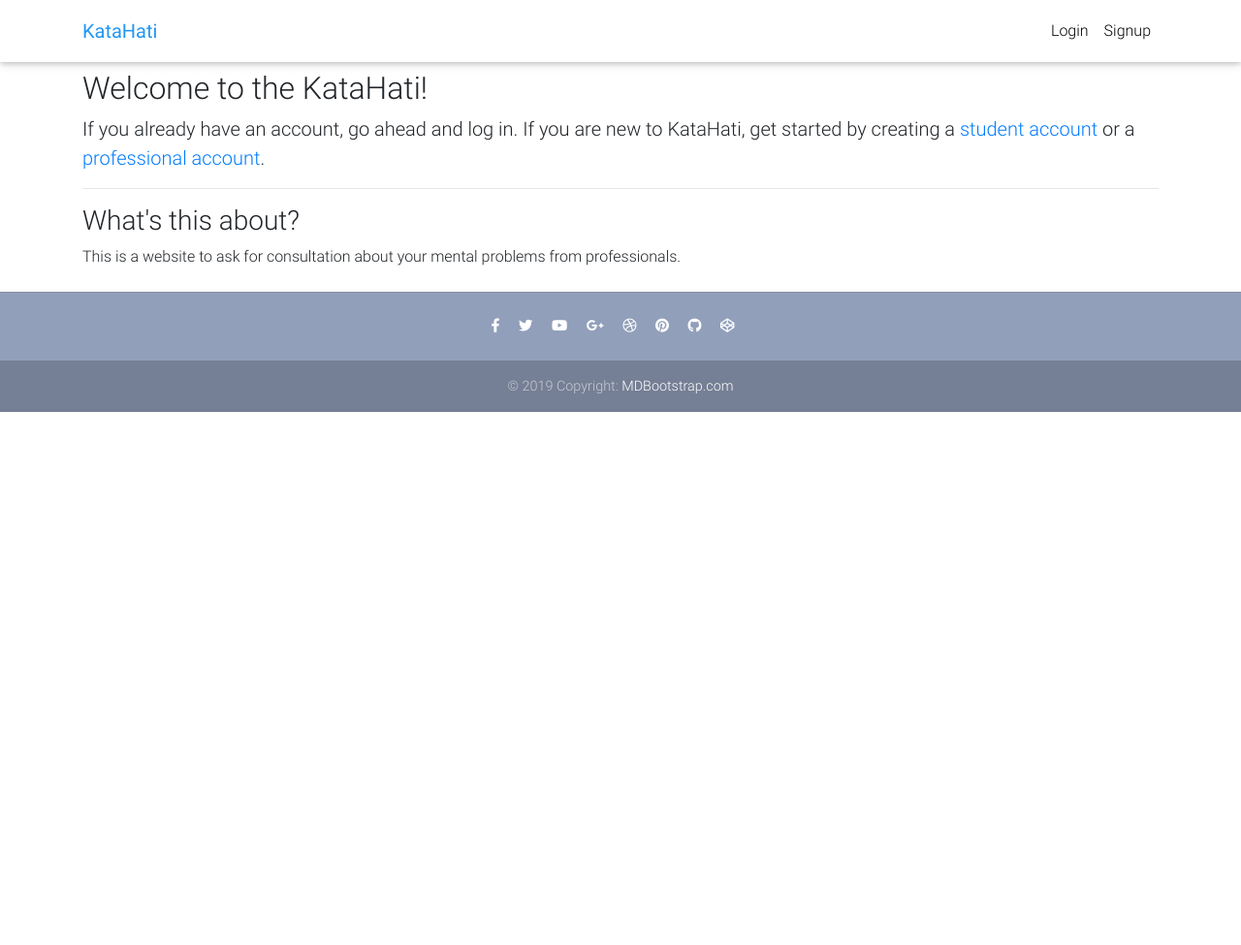
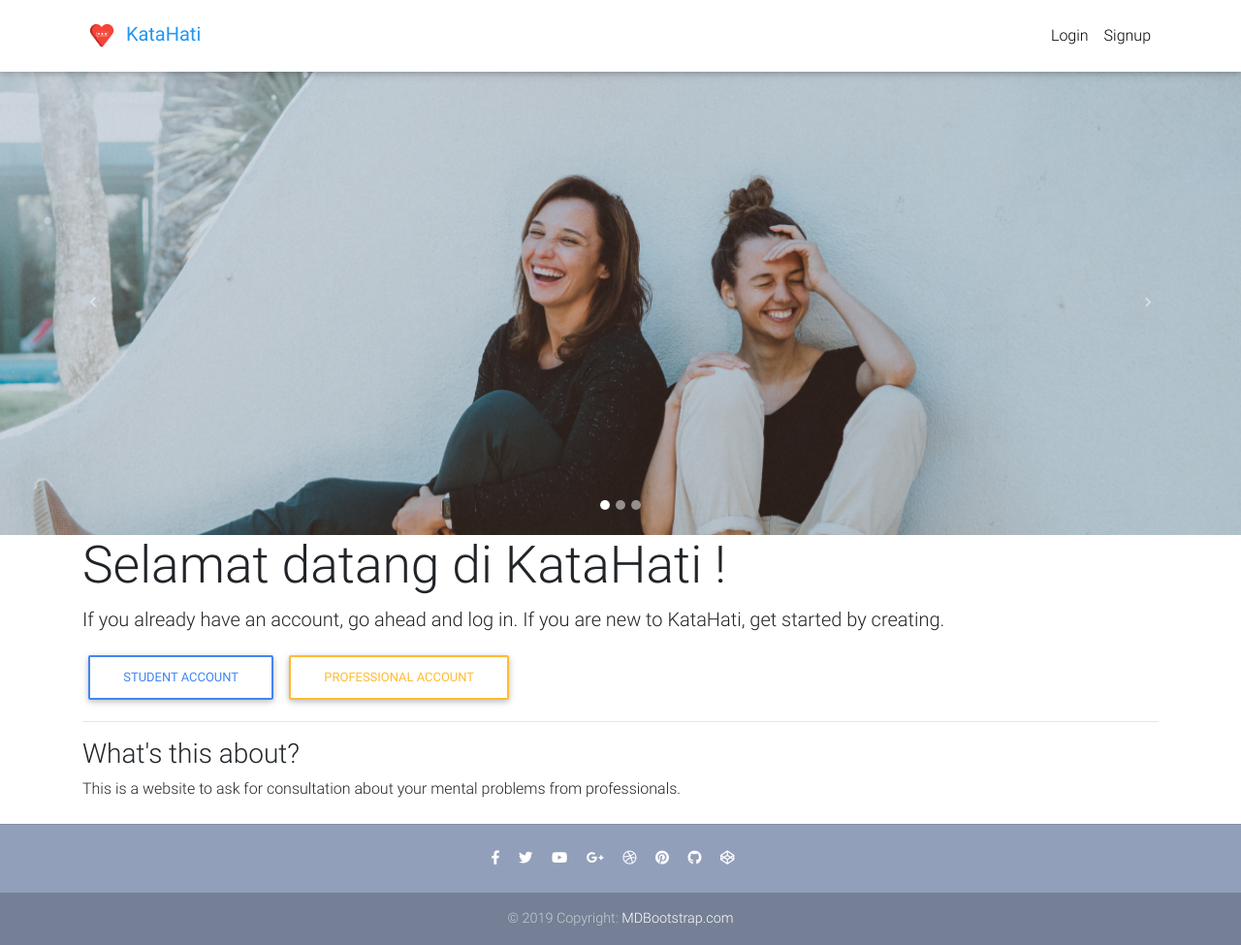
Before and after one commit to YapaYapaHuy/Final-Project-PPPL, a Django app: page / in a window 1280 px wide. Shown: the whole page at 97% size. Before the commit the page ends 425 px from the top, so only its background shows below. Run offline with Django 3.2, Linux system fonts and the light colour scheme; some libraries are stand-ins or nearby versions.

Commit message:
add few static

```diff
--- a/django_implementation/templates/home.html
+++ b/django_implementation/templates/home.html
@@ -2,12 +2,42 @@
 
 {% block content %}
 <main>
+  <div id="carouselExampleControls" class="carousel slide" data-ride="carousel">
+    <ol class="carousel-indicators">
+      <li data-target="#carouselExampleIndicators" data-slide-to="0" class="active"></li>
+      <li data-target="#carouselExampleIndicators" data-slide-to="1"></li>
+      <li data-target="#carouselExampleIndicators" data-slide-to="2"></li>
+    </ol>
+    <div class="carousel-inner">
+      <div class="carousel-item active">
+        <img class="d-block w-100 center" src="../static/img/home/laughing.jpg" alt="First slide">
+      </div>
+      <div class="carousel-item">
+        <img class="d-block w-100" src="../static/img/home/sad.jpg" alt="Second slide">
+      </div>
+      <div class="carousel-item">
+        <img class="d-block w-100" src="../static/img/home/friend.jpg" alt="Third slide">
+      </div>
+    </div>
+    <a class="carousel-control-prev" href="#carouselExampleControls" role="button" data-slide="prev">
+      <span class="carousel-control-prev-icon" aria-hidden="true"></span>
+      <span class="sr-only">Previous</span>
+    </a>
+    <a class="carousel-control-next" href="#carouselExampleControls" role="button" data-slide="next">
+      <span class="carousel-control-next-icon" aria-hidden="true"></span>
+      <span class="sr-only">Next</span>
+    </a>
+  </div>
   <div class="container">
-    <h2>Welcome to the KataHati! <span class="icon-emo-happy"></span></h2>
+    <h2 style="font-family:roboto; font-size: 40pt; font-weight: 300">Selamat datang di KataHati ! <span class="icon-emo-happy"></span></h2>
     <p class="lead">
       If you already have an account, go ahead and log in. If you are new to KataHati, get started
-      by creating a <a href="{% url 'student_signup' %}">student account</a> or a <a href="{% url 'professional_signup' %}">professional account</a>.
+      by creating</a>.
     </p>
+    <a class="btn btn-outline-primary" href="{% url 'student_signup' %}"button">Student Account</a>
+    <a class="btn btn-outline-warning" href="{% url 'professional_signup' %}"button">Professional Account</a>
+
+
     <hr>
     <h3>What's this about?</h3>
     <p>
--- a/django_implementation/templates/navbar.html
+++ b/django_implementation/templates/navbar.html
@@ -3,6 +3,8 @@
 
     <!-- Brand -->
     <a class="navbar-brand waves-effect" href="/">
+      {% load static %}
+      <img src="{% static '/img/logo.png' %}" style="width:40px;height:40px;">
       <strong class="blue-text">KataHati</strong>
     </a>
 
--- a/django_implementation/templates/student_request_list.html
+++ b/django_implementation/templates/student_request_list.html
@@ -2,6 +2,7 @@
 
 {% block content %}
 <main>
+  <div class="container">
     <section class="text-center mb-4">
 
         <div class="row wow fadeIn">
@@ -61,6 +62,8 @@
       {% endif %}
 
     </div>
+  </div>
+</div>
 </main>
 
 {% endblock content %}
```
Also changed, not shown: django_implementation/templates/account/signup.html (+22 -6 lines), django_implementation/templates/account/signup_form.html (+7 -3 lines), django_implementation/templates/openid/format.html (added, +18 -0 lines), django_implementation/templates/request_form.html (+13 -2 lines), django_implementation/db.sqlite3, django_implementation/static/img/home/friend.jpg (added), django_implementation/static/img/home/laughing.jpg (added), django_implementation/static/img/home/pexels-pixabay-236151.jpg (added), django_implementation/static/img/home/sad.jpg (added), django_implementation/static/img/logo.png (added).
